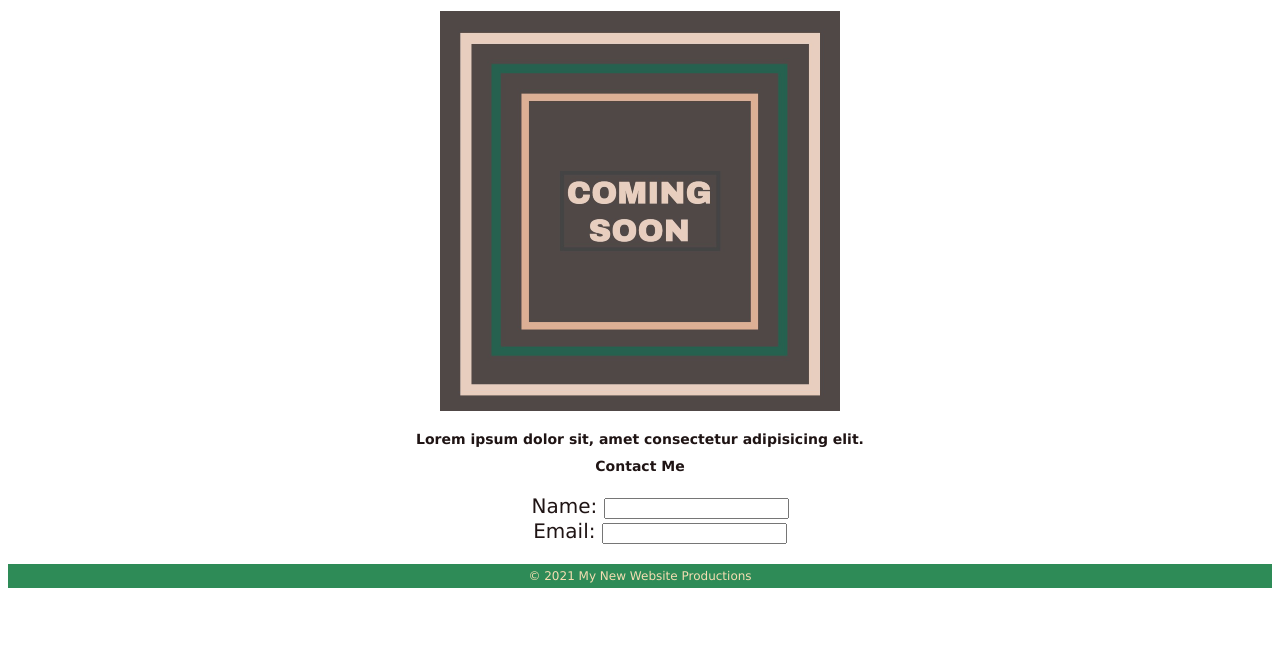
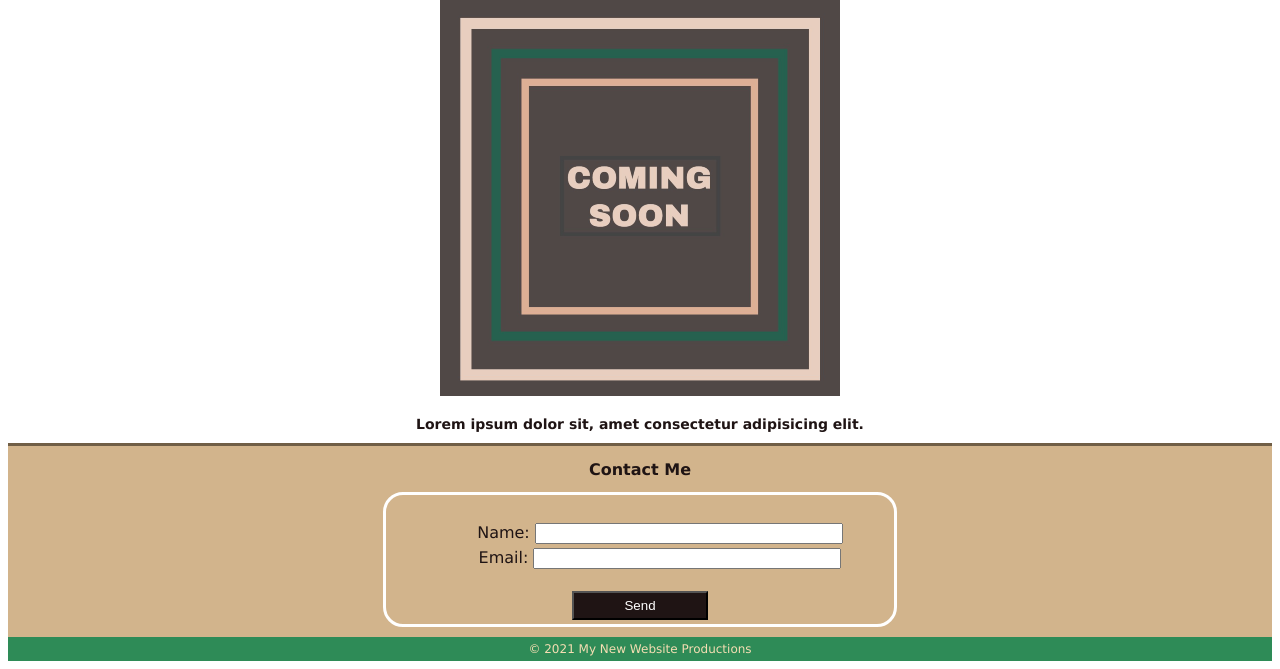
Before and after one commit to sabhanson/1-mini-project, a plain HTML site: page index.html in a window 1280 px wide. Shown: the part 176-845 px from the top of the page. Before the commit the page ends 800 px from the top, so only its background shows below. Drawn offline with Linux system fonts and the light colour scheme.

Commit message:
final edits

```diff
--- a/index.html
+++ b/index.html
@@ -20,24 +20,27 @@
         </nav>
     </header>
 
+   <section>
+        <h1>My New Website</h1>
 
-    <h1>My New Website</h1>
+        <img src="./image_1.png" alt="coming soon">
 
-    <img src="./image_1.png" alt="coming soon">
+        <h2>Lorem ipsum dolor sit, amet consectetur adipisicing elit.</h2>
 
-    <h2>Lorem ipsum dolor sit, amet consectetur adipisicing elit.</h2>
+    </section>
 
 <section id= "contact">
     <h2 class= "text-center">Contact Me</h2>
     <form>
         <ul>
-            <li><label class="" for="name">Name: </label>
-            <input type="text" id= "name" name= "user=name">
+            <li><label class="" for="name">Name:</label>
+            <input type="text" id= "name" name= "user-name">
             </li><br>
             <li><label class="" for="email">Email: </label>
             <input type="text" id= "name" name= "email">
             </li>
         </ul>
+        <button class="send">Send</button>
     </form>
 </section>
 
--- a/style.css
+++ b/style.css
@@ -18,15 +18,43 @@ body {
     border-bottom: 5px solid tan;
 }
 
+.text-center {
+    font-size: 16px;
+}
+
 #contact {
     text-align: center;
     color: rgb(31, 20, 20);
     display: block;
+    background-color: tan;
+    border-top: 3px solid rgb(112, 94, 70);
+    padding-bottom: 10px;
+    margin-bottom: 0px;
+}
+
+form {
+    width: 500px;
+    border: 3px solid white;
+    border-radius: 20px;
+    padding: 4px;
+    margin: 0 auto
+}
+
+.send {
+    background-color: rgb(31, 20, 20);
+    color: white;
+    margin-top: 2px;
+    padding: 5px 50px 5px 50px;
+}
+
+#name {
+    width: 300px
 }
 
 li {
     display: inline;
     padding: 0px 20px;
+    font-size: 16px;
 }
 
 h1 {
@@ -50,4 +78,6 @@ footer {
     background-color: seagreen;
     padding: 5px;
     font-size: 12px;
+    margin-top: 0px;
+    border-bottom: rgb(31, 20, 20);
 }
```
